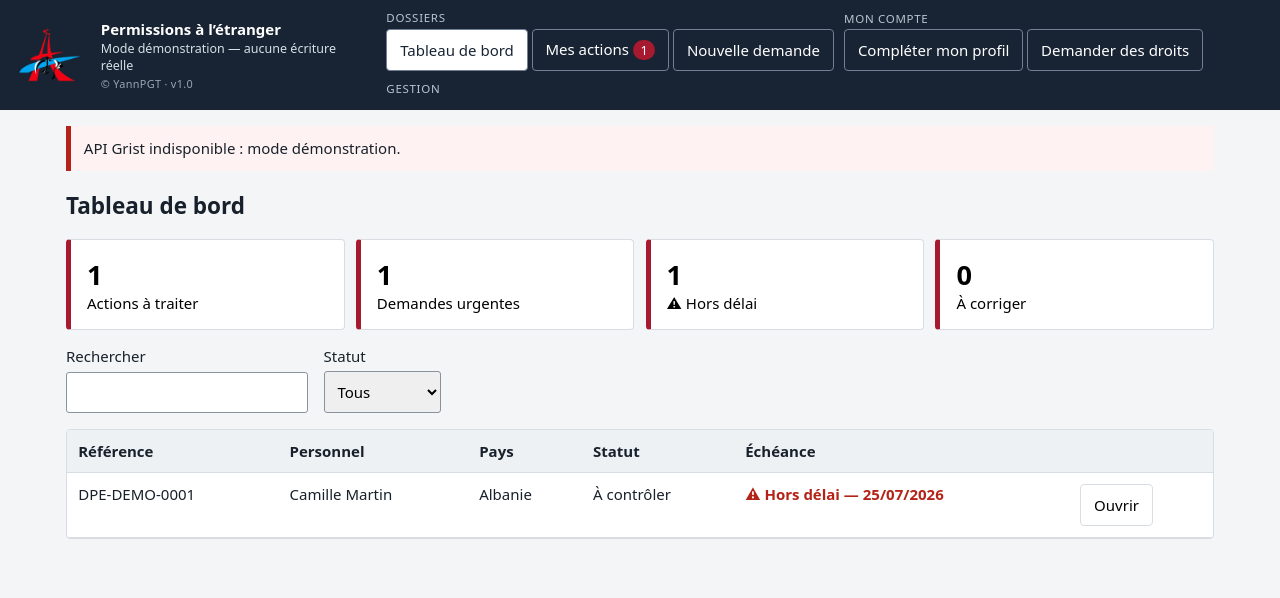
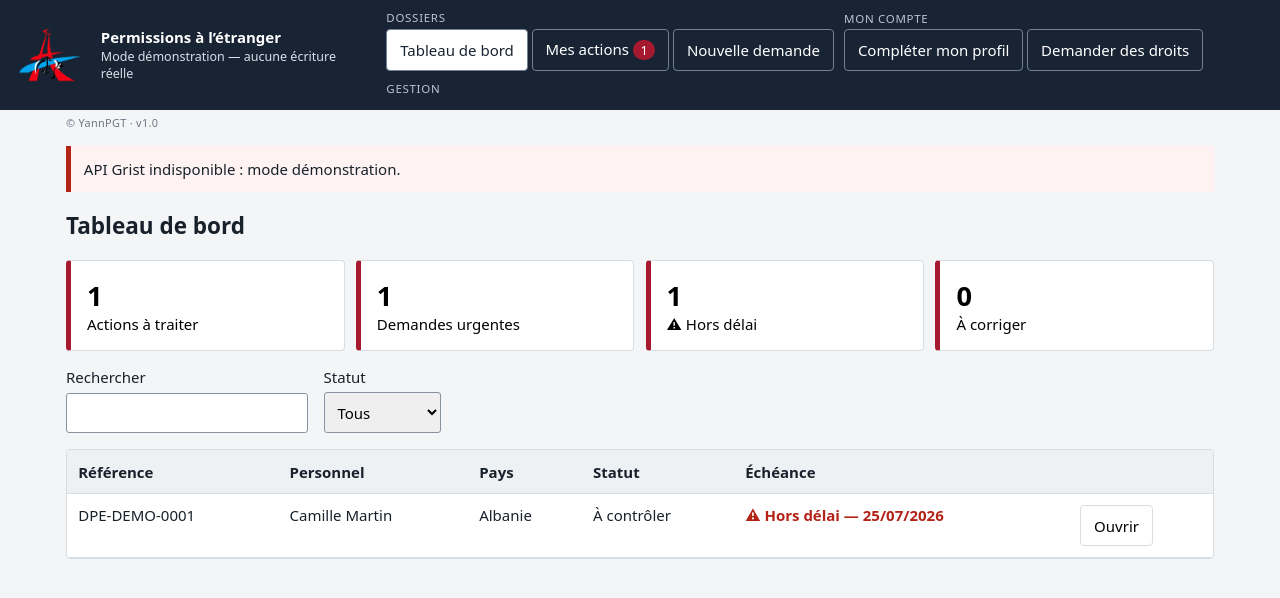
Before and after one commit to yannPGT/permission_etranger, a website: page widget/index.html in a window 1280 px wide. Drawn offline with Linux system fonts and the light colour scheme.

Commit message:
Déplace le copyright et force le rechargement du logo

```diff
--- a/widget/index.html
+++ b/widget/index.html
@@ -9,13 +9,13 @@
     header{padding:.65rem 1rem}
     .brand{gap:.8rem}
     .brand-copy{display:grid;gap:.08rem}
-    .release-meta{color:#96a6b5;font-size:.68rem;letter-spacing:.03em}
+    .release-strip{max-width:1180px;margin:.35rem auto 0;padding:0 1rem;color:#6b7785;font-size:.68rem;letter-spacing:.03em;text-align:left}
     .logo{width:72px;height:58px}
   </style>
 </head>
 <body>
   <header>
-    <div class="brand"><img class="logo" src="assets/logo-bspp.png" alt="Logo BSPP"><div class="brand-copy"><strong>Permissions à l’étranger</strong><small id="mode">Connexion à Grist…</small><span class="release-meta">© YannPGT · v1.0</span></div></div>
+    <div class="brand"><img class="logo" src="assets/logo-bspp.png?v=1.1" alt="Logo BSPP"><div class="brand-copy"><strong>Permissions à l’étranger</strong><small id="mode">Connexion à Grist…</small></div></div>
     <nav aria-label="Navigation principale">
       <div class="nav-group"><span class="nav-label">Dossiers</span><div class="nav-buttons">
         <button data-view="dashboard" aria-current="page" title="Consulter les demandes visibles dans votre périmètre">Tableau de bord</button>
@@ -33,6 +33,7 @@
       </div></div>
     </nav>
   </header>
+  <div class="release-strip">© YannPGT · v1.0</div>
   <main>
     <div id="alert" role="status" aria-live="polite"></div>
 
```
